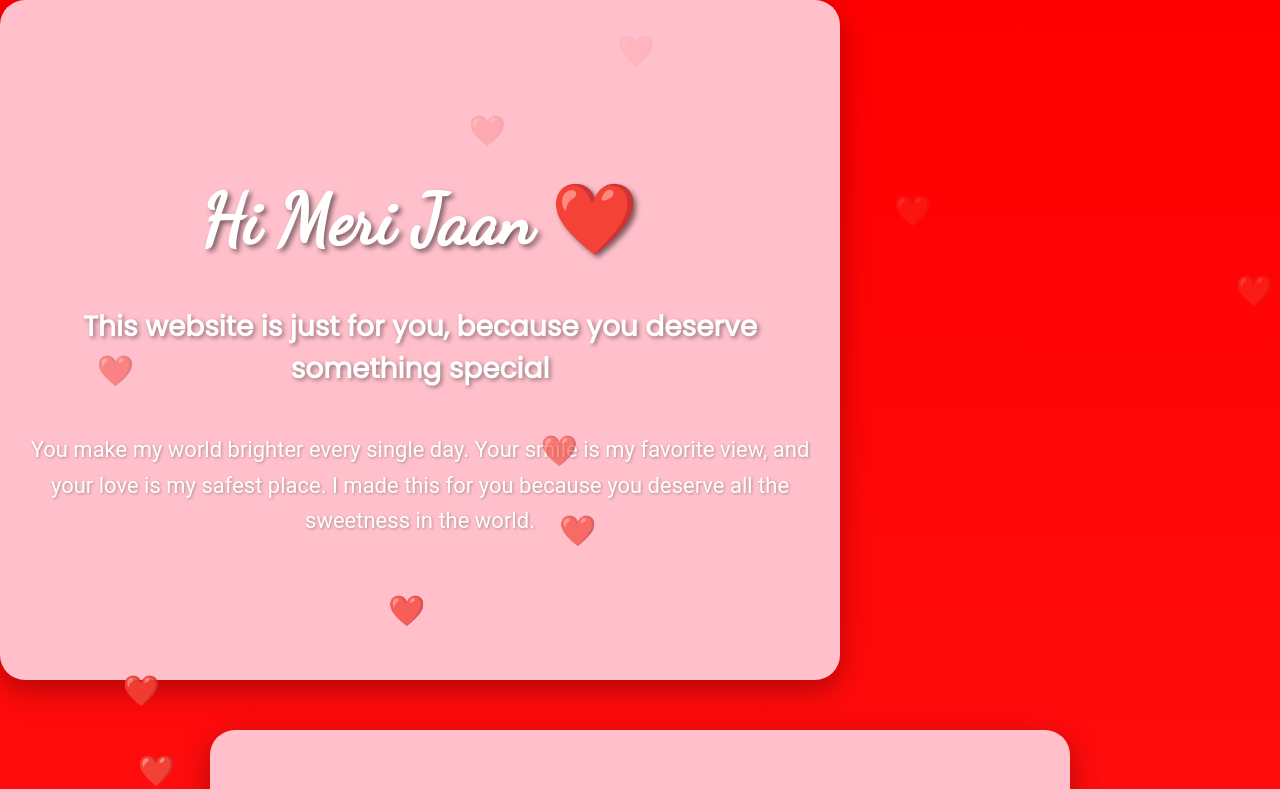
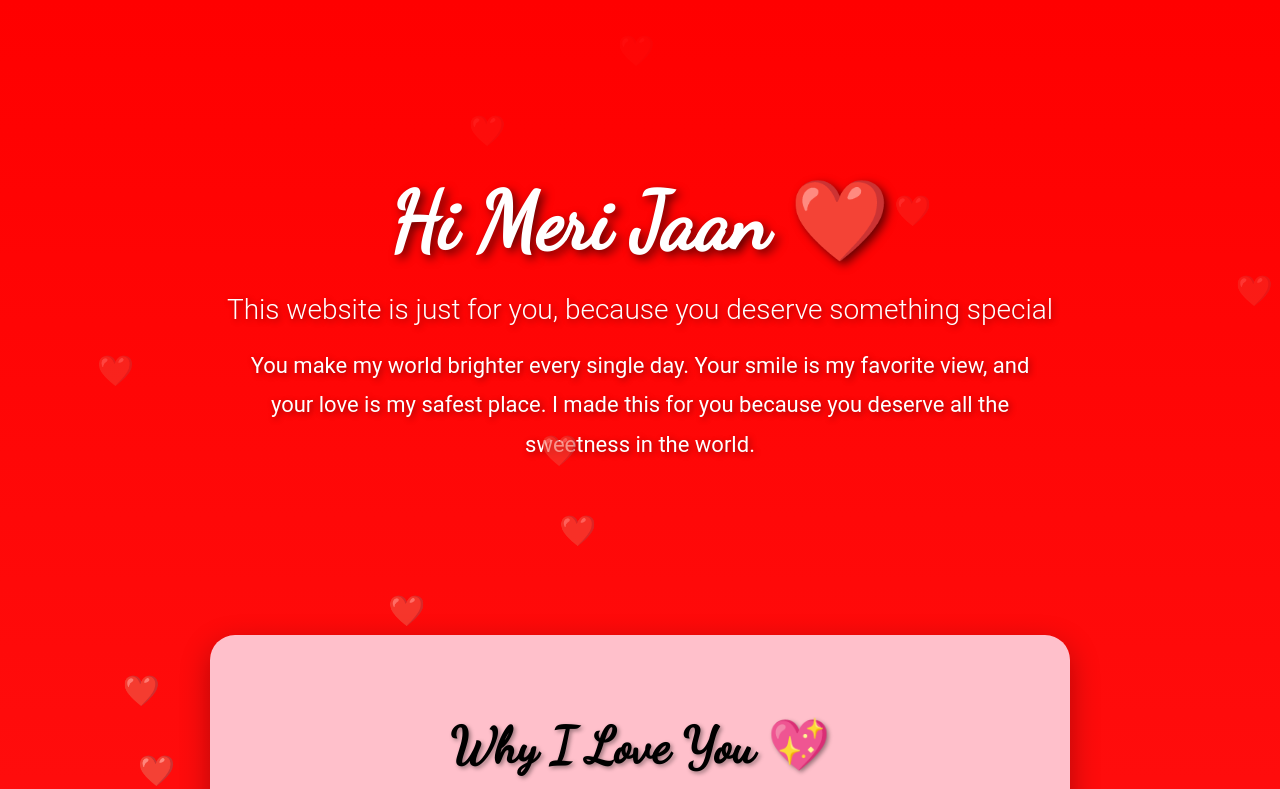
Before and after one commit to shabanansar/shabanansar.github.io, a plain HTML site: page index.html in a window 1280 px wide. Shown: the top 789 px of the page. Drawn offline with Linux system fonts and the light colour scheme.

Commit message:
Update index.html

```diff
--- a/index.html
+++ b/index.html
@@ -7,6 +7,35 @@
 <!-- Google Fonts -->
 <link href="https://fonts.googleapis.com/css2?family=Dancing+Script&family=Gloria+Hallelujah&family=Poppins&display=swap" rel="stylesheet">
 <style>
+    /* ===== MAIN HEADING (NO BOX) ===== */
+.main-heading {
+    text-align: center;
+    padding: 120px 20px;
+    color: white;
+}
+
+.main-heading h1 {
+    font-family: 'Dancing Script', cursive;
+    font-size: 80px;
+    margin-bottom: 20px;
+    text-shadow: 4px 4px 10px rgba(0,0,0,0.6);
+}
+
+.main-heading h2 {
+    font-size: 28px;
+    font-weight: 300;
+    margin-bottom: 20px;
+    text-shadow: 2px 2px 6px rgba(0,0,0,0.4);
+}
+
+.main-heading p {
+    font-size: 22px;
+    max-width: 800px;
+    margin: 0 auto;
+    line-height: 1.8;
+    text-shadow: 2px 2px 6px rgba(0,0,0,0.4);
+}
+
 /* ===== Body & General ===== */
 body, html {
     margin: 0;
@@ -17,16 +46,7 @@
 }
 
 /* ===== Main Heading ===== */
-.main-heading-section {
-    display: flex;
-    flex-direction: column;
-    justify-content: center;
-    align-items: center;
-    text-align: center;
-    margin: 0;
-    padding: 100px 20px;
-    min-height: 60vh;
-}
+
 .main-heading-section h1 {
     font-family: 'Dancing Script', cursive;
     font-size: 70px;
@@ -181,11 +201,11 @@
 </script>
 
 <!-- ===== Main Heading ===== -->
-<section class="main-heading-section">
+<div class="main-heading">
     <h1>Hi Meri Jaan ❤️</h1>
     <h2>This website is just for you, because you deserve something special</h2>
     <p>You make my world brighter every single day. Your smile is my favorite view, and your love is my safest place. I made this for you because you deserve all the sweetness in the world.</p>
-</section>
+</div>
 
 <!-- ===== Why I Love You ===== -->
 <section>
```
